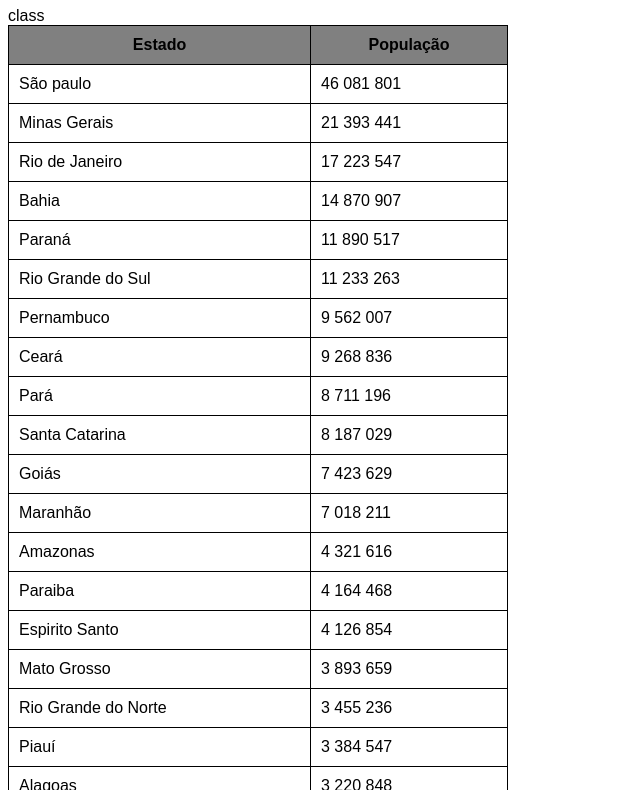
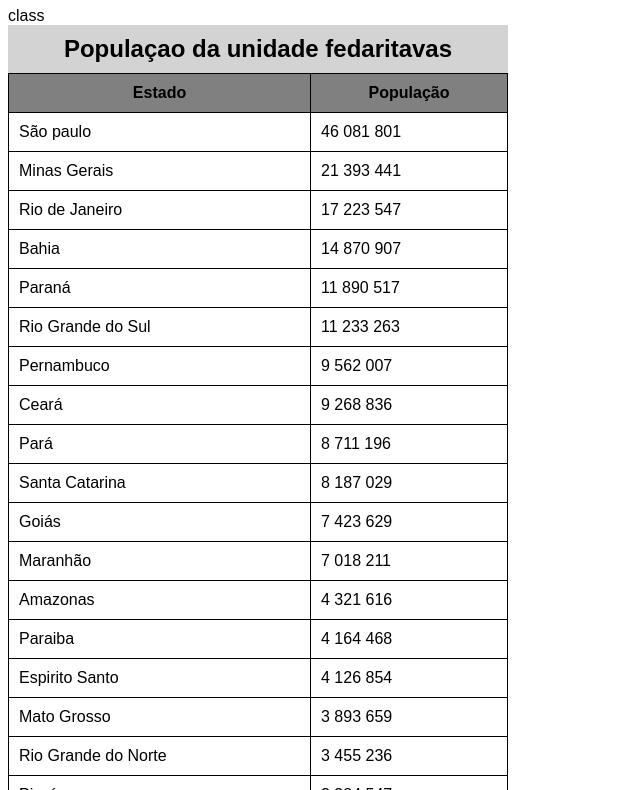
Before and after one commit to samilysiqueira/html-css, a plain HTML site: page exercicio/ex023/tabela002.html in a window 1280 px wide. Shown: the part 73-863 px from the top of the page, without its empty margins (0-640 px from the left). Drawn offline with Linux system fonts and the light colour scheme.

Commit message:
atualização da tabela002

```diff
--- a/exercicio/ex023/tabela002.html
+++ b/exercicio/ex023/tabela002.html
@@ -27,6 +27,13 @@
             td.num{
                 text-align: right;
             }
+
+            caption{
+               font-size: 1.5em;
+               font-weight: bold;
+               padding: 10px;
+               background-color: lightgray;
+            }
     </style>
 </head>
 <body>
@@ -34,6 +41,7 @@
     <!--
     ANATOMIA PARA TABELAS GRANDES
     TABLE
+    CAPTION
         THEAD
            TR, TD, TH
         TBODY
@@ -42,6 +50,7 @@
            TR, TD, TH
     -->
 <table>
+    <caption>Populaçao da unidade fedaritavas</caption>
     <thead>
        <tr>
         <th>Estado</th>
```
